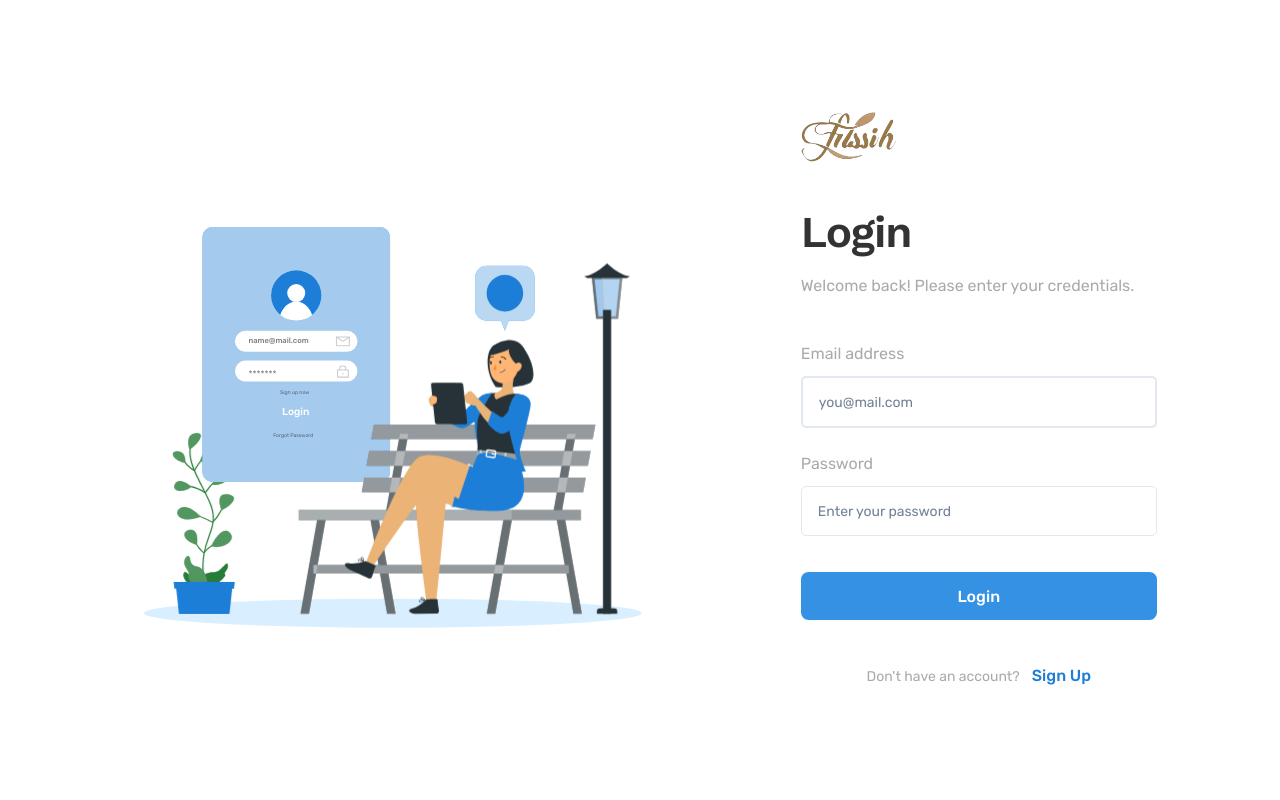
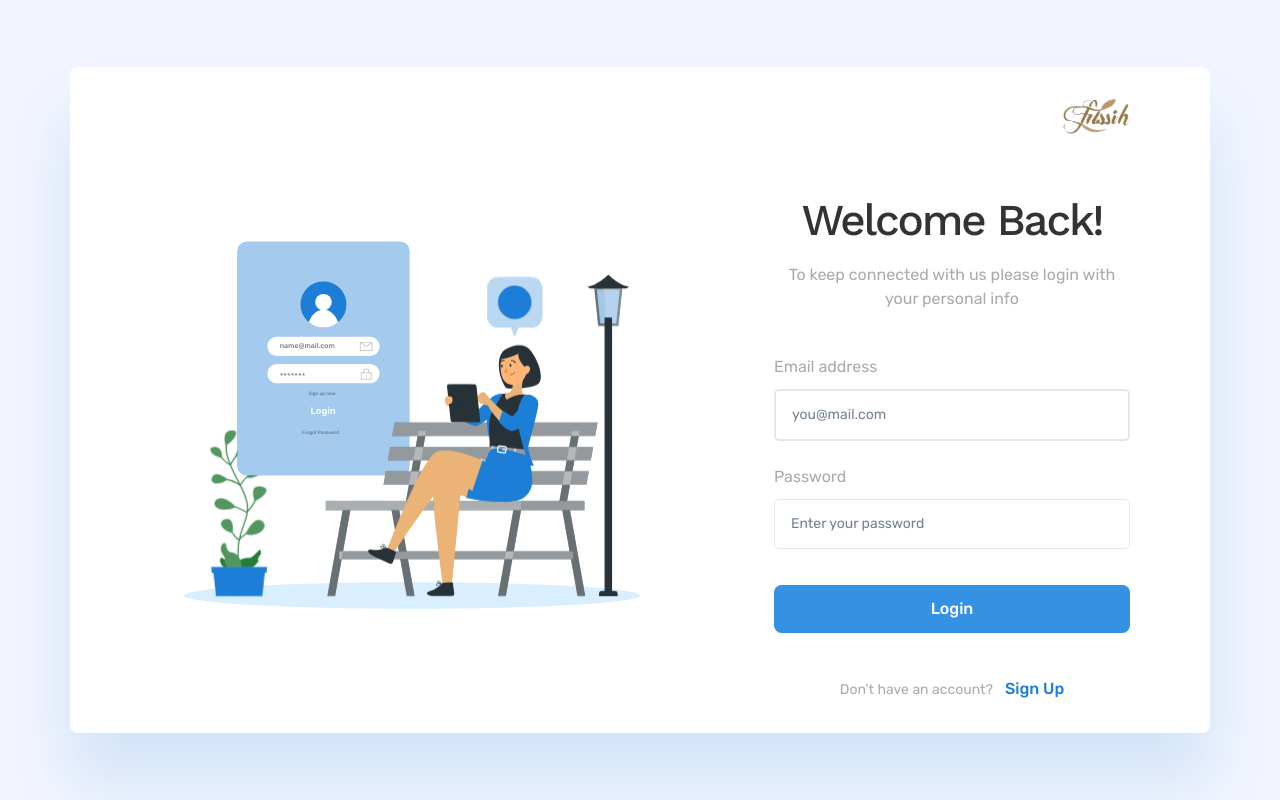
Before and after one commit to BrickedSoft/flourish, a React (Create React App) app in the folder flourish-client/: page /login in a window 1280 px wide. Built offline with nearby package versions, Linux system fonts and the light colour scheme.

Commit message:
chore(login): change texts and layout

```diff
--- /dev/null
+++ b/flourish-client/src/assets/data/login.ts
@@ -0,0 +1,4 @@
+export const loginContent = {
+  title: "Welcome Back!",
+  description: "To keep connected with us please login with your personal info",
+};
--- a/flourish-client/src/pages/login/Form.tsx
+++ b/flourish-client/src/pages/login/Form.tsx
@@ -18,6 +18,7 @@ import logo from "../../assets/img/logo.png";
 import Container from "../../components/common/Container";
 import ButtonFull from "../../components/common/button/ButtonFull";
 import { setLoginData } from "../../store/slices/formSlice";
+import { loginContent } from "../../assets/data/login";
 
 export default function HookForm() {
   const dispatch = useAppDispatch();
@@ -37,25 +38,28 @@ export default function HookForm() {
       <Flex flexDir={"column"} gap={"44"}>
         <Link
           href={"/"}
+          alignSelf={"end"}
           _focus={{
             boxShadow: "none",
           }}
+          mb={"16"}
         >
-          <Image src={logo} h={"20"} w={"auto"} alt={"logo"} />
+          <Image src={logo} h={"14"} w={"auto"} alt={"logo"} />
         </Link>
 
         <Flex flexDir={"column"} gap={"16"}>
           <Heading
             color="font.secondary"
             fontSize="7xl"
+            textAlign={"center"}
             lineHeight="shorter"
-            letterSpacing="tight"
-            fontWeight="semibold"
+            letterSpacing="tighter"
+            fontWeight="medium"
           >
-            Login
+            {loginContent.title}
           </Heading>
-          <Text fontSize={"xl"} color={"font.muted2"}>
-            Welcome back! Please enter your credentials.
+          <Text fontSize={"xl"} textAlign={"center"} color={"font.muted2"}>
+            {loginContent.description}
           </Text>
         </Flex>
 
--- a/flourish-client/src/pages/login/index.tsx
+++ b/flourish-client/src/pages/login/index.tsx
@@ -1,4 +1,4 @@
-import { Grid } from "@chakra-ui/react";
+import { Center, Grid } from "@chakra-ui/react";
 
 import LoginImage from "../../assets/svg/Login";
 import Form from "./Form";
@@ -6,17 +6,24 @@ import Container from "../../components/common/Container";
 
 const Login = () => {
   return (
-    <Container w={"full"} maxW={"12xl"} h={"100vh"} overflow={"hidden"}>
+    <Container w={"full"} h={"100vh"} overflow={"hidden"} bg={"bgContainer2"}>
+      <Center h="full">
         <Grid
-        h={"full"}
+          bg={"white"}
+          maxW={"12xl"}
           templateColumns={"7fr 5fr"}
           alignItems={"center"}
           gap={"36"}
+          py={"32"}
+          px={"48"}
           justifyContent={"center"}
+          borderRadius={"xl"}
+          boxShadow={`0 4.8rem 6.4rem rgba(28, 126, 214, 0.15)`}
         >
           <LoginImage />
           <Form />
         </Grid>
+      </Center>
     </Container>
   );
 };
```
Lines whose indentation alone changed are shown as unchanged.
